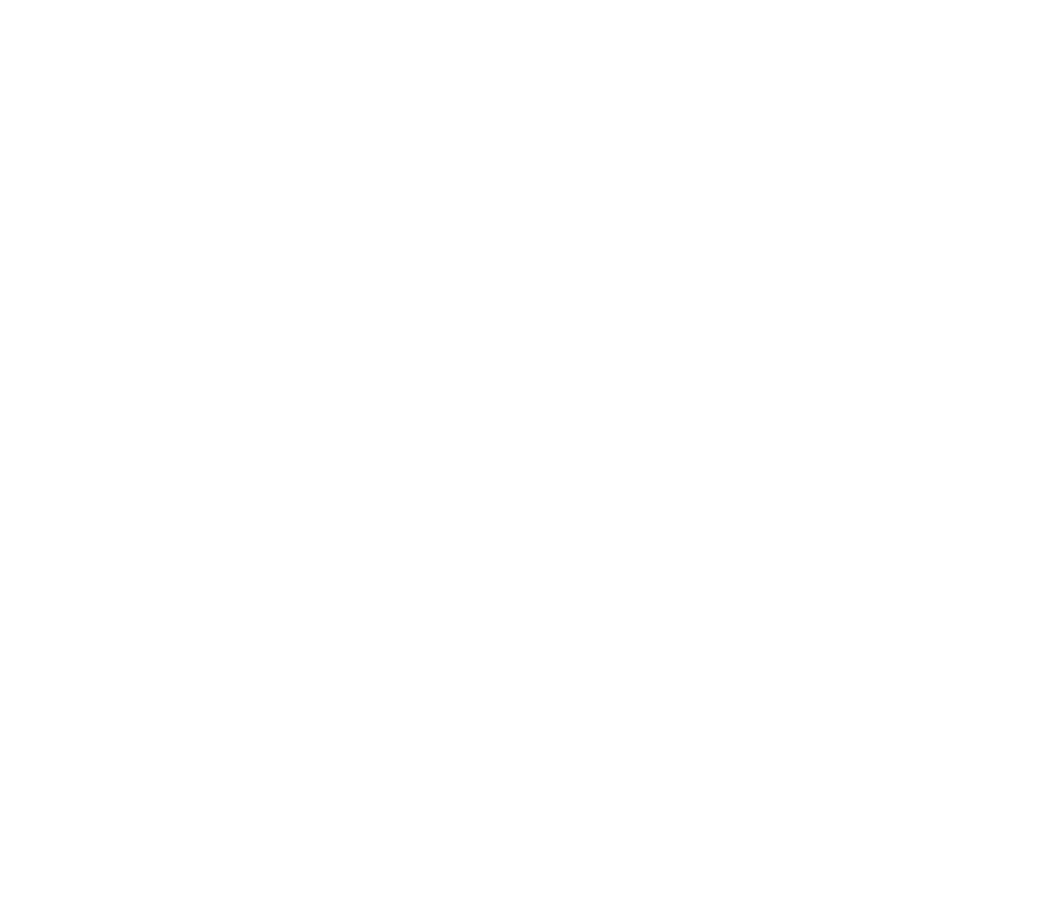
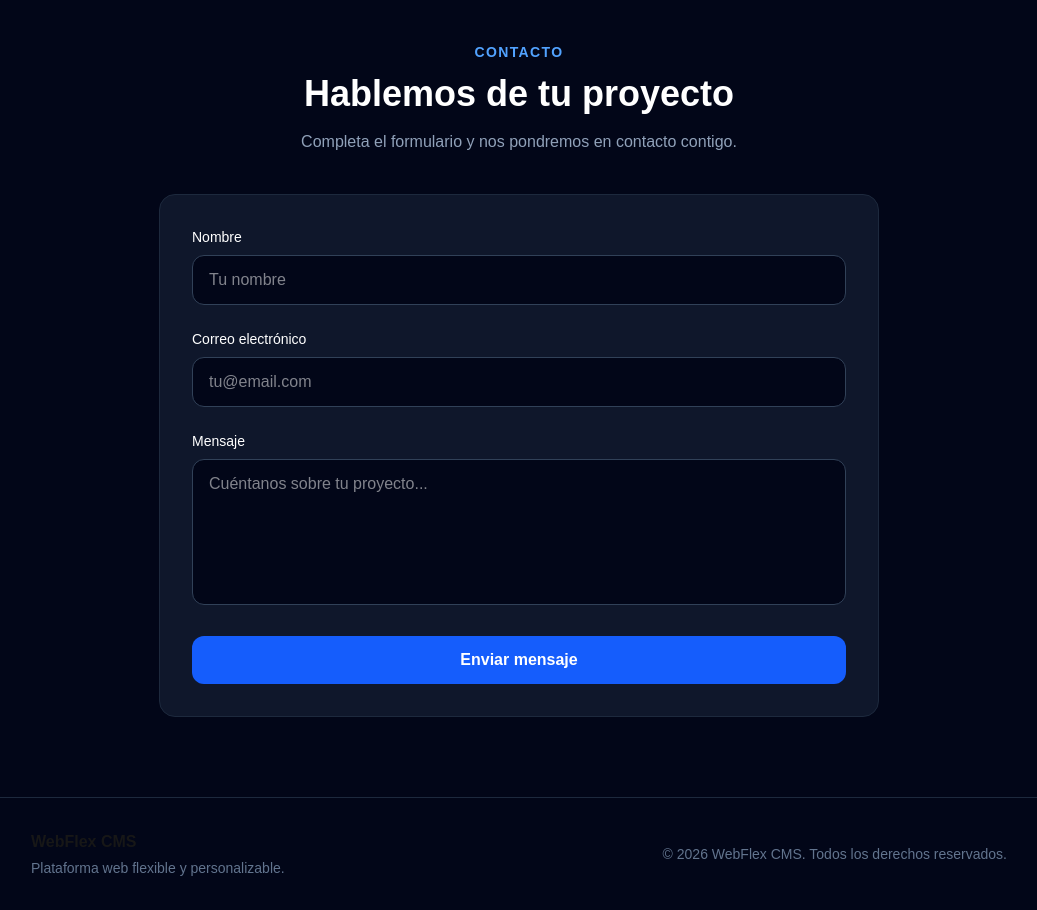
Before and after one commit to Emanuelpc/webflex-cms, a Next.js app: page / in a window 1280 px wide. Shown: the part 2560-3470 px from the top of the page, without its empty margins (121-1158 px from the left). Before the commit the page ends 2522 px from the top, so only its background shows below. Built offline with nearby package versions, Linux system fonts and the light colour scheme.

Commit message:
feat: add contact and footer sections

```diff
--- a/app/page.tsx
+++ b/app/page.tsx
@@ -8,9 +8,12 @@
 import { services } from "@/data/services";
 import Testimonials from "@/components/Testimonials";
 import { testimonials } from "@/data/testimonials";
+import Contact from "@/components/Contact";
+import Footer from "@/components/Footer";
 
 export default function Home() {
   return (
+    <>
     <main className="min-h-screen bg-slate-950 text-white">
       <Navbar
         nombre="WebFlex CMS"
@@ -34,6 +37,8 @@
       <Gallery />
 
       <Testimonials testimonials={testimonials} />
+      <Contact/>
+
 
       {/*<Section title="Nuestro aprendizaje">
         <p className="text-slate-300">
@@ -46,5 +51,7 @@
         </div>
       </Section>*/}
     </main>
+    <Footer/>
+    </>
   );
 }
--- /dev/null
+++ b/components/Contact.tsx
@@ -0,0 +1,95 @@
+"use client";
+
+import { FormEvent } from "react";
+
+export default function Contact() {
+  const handleSubmit = (event: FormEvent<HTMLFormElement>) => {
+    event.preventDefault();
+
+    alert("Mensaje enviado correctamente.");
+  };
+
+  return (
+    <section id="contact" className="mx-auto max-w-3xl px-6 py-20">
+      <div className="mb-10 text-center">
+        <p className="mb-3 text-sm font-semibold uppercase tracking-widest text-blue-400">
+          Contacto
+        </p>
+
+        <h2 className="text-3xl font-bold md:text-4xl">
+          Hablemos de tu proyecto
+        </h2>
+
+        <p className="mx-auto mt-4 max-w-2xl text-slate-400">
+          Completa el formulario y nos pondremos en contacto contigo.
+        </p>
+      </div>
+
+      <form
+        onSubmit={handleSubmit}
+        className="space-y-6 rounded-2xl border border-slate-800 bg-slate-900 p-6 md:p-8"
+      >
+        <div>
+          <label
+            htmlFor="name"
+            className="mb-2 block text-sm font-medium"
+          >
+            Nombre
+          </label>
+
+          <input
+            id="name"
+            name="name"
+            type="text"
+            required
+            placeholder="Tu nombre"
+            className="w-full rounded-xl border border-slate-700 bg-slate-950 px-4 py-3 outline-none transition focus:border-blue-500"
+          />
+        </div>
+
+        <div>
+          <label
+            htmlFor="email"
+            className="mb-2 block text-sm font-medium"
+          >
+            Correo electrónico
+          </label>
+
+          <input
+            id="email"
+            name="email"
+            type="email"
+            required
+            placeholder="tu@email.com"
+            className="w-full rounded-xl border border-slate-700 bg-slate-950 px-4 py-3 outline-none transition focus:border-blue-500"
+          />
+        </div>
+
+        <div>
+          <label
+            htmlFor="message"
+            className="mb-2 block text-sm font-medium"
+          >
+            Mensaje
+          </label>
+
+          <textarea
+            id="message"
+            name="message"
+            required
+            rows={5}
+            placeholder="Cuéntanos sobre tu proyecto..."
+            className="w-full resize-none rounded-xl border border-slate-700 bg-slate-950 px-4 py-3 outline-none transition focus:border-blue-500"
+          />
+        </div>
+
+        <button
+          type="submit"
+          className="w-full rounded-xl bg-blue-600 px-6 py-3 font-semibold transition hover:bg-blue-500"
+        >
+          Enviar mensaje
+        </button>
+      </form>
+    </section>
+  );
+}
--- /dev/null
+++ b/components/Footer.tsx
@@ -0,0 +1,23 @@
+export default function Footer() {
+  return (
+    <footer className="border-t border-slate-800 bg-slate-950">
+      <div className="mx-auto flex max-w-5xl flex-col gap-4 px-6 py-8 md:flex-row md:items-center md:justify-between">
+
+        <div>
+          <p className="font-bold">
+            WebFlex CMS
+          </p>
+
+          <p className="mt-1 text-sm text-slate-500">
+            Plataforma web flexible y personalizable.
+          </p>
+        </div>
+
+        <p className="text-sm text-slate-500">
+          © {new Date().getFullYear()} WebFlex CMS. Todos los derechos reservados.
+        </p>
+
+      </div>
+    </footer>
+  );
+}
```
